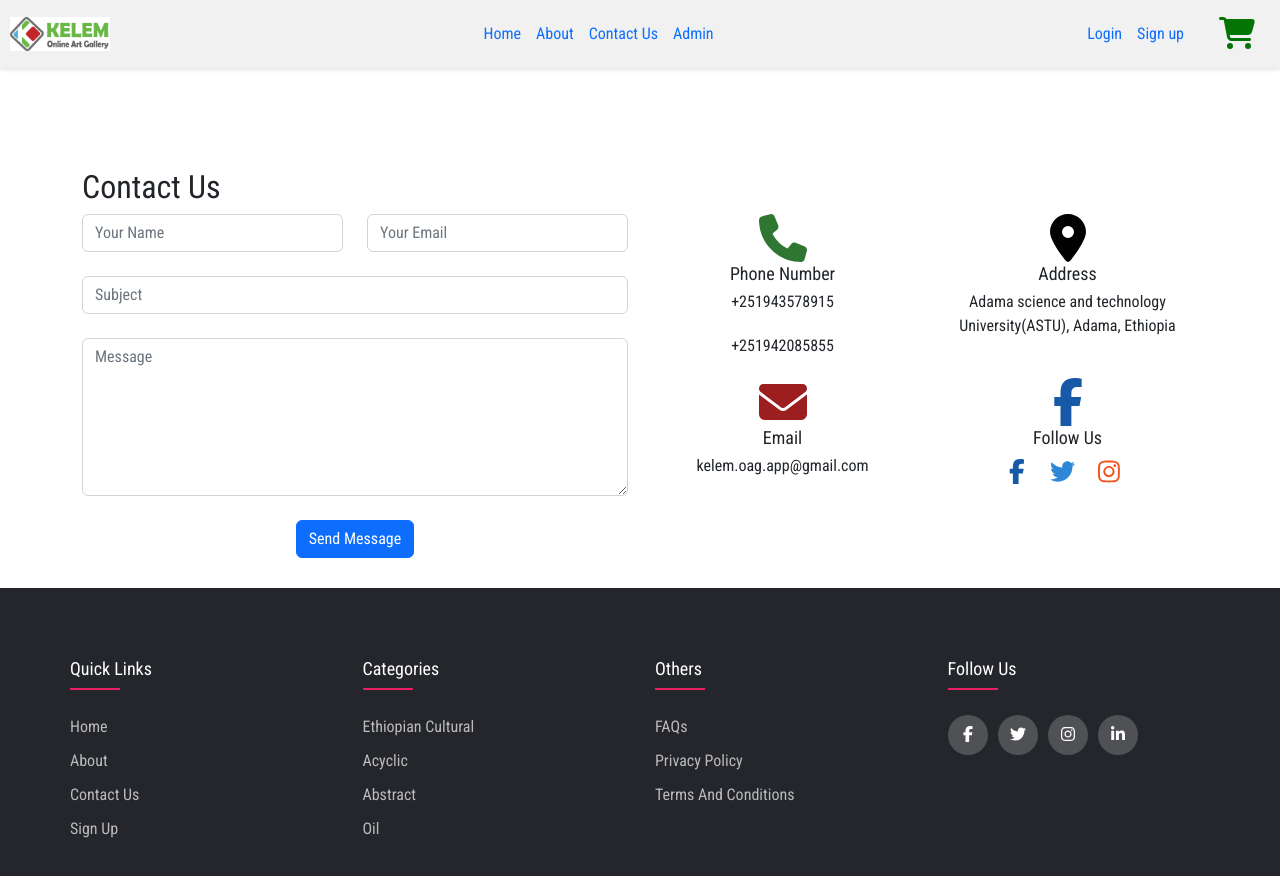
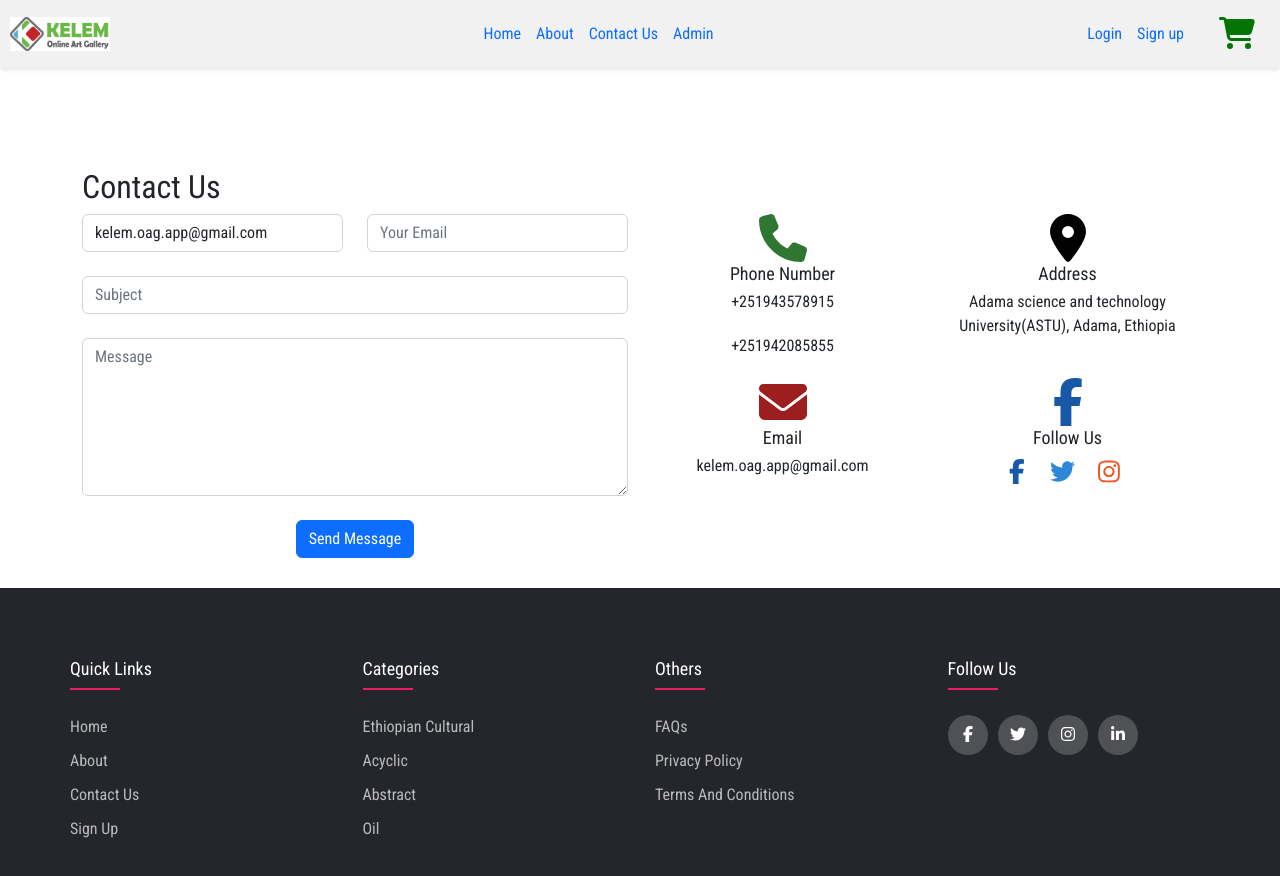
Before and after one commit to bereket-7/vue-oag-frontend, a Vue app: page /contactUs in a window 1280 px wide. Shown: the top 876 px of the page. Built offline with nearby package versions, Linux system fonts and the light colour scheme.

Commit message:
contact us logic

```diff
--- a/src/views/ContactUs.vue
+++ b/src/views/ContactUs.vue
@@ -6,11 +6,11 @@
       <div class="col-lg-6">
         <form @submit="sendEmail" class="php-email-form">
           <div class="row gy-4">
-            <div class="col-md-6">
-              <input v-model="name" type="text" name="name" class="form-control" placeholder="Your Name" required>
+             <div class="col-md-6">
+              <input v-model="recipient" type="text" name="name" class="form-control" placeholder="Kelem.oag.app@gmail.com" required>
             </div>
             <div class="col-md-6">
-              <input v-model="email" type="email" class="form-control" name="email" placeholder="Your Email" required>
+              <input v-model="sender" type="email" class="form-control" name="email" placeholder="Your Email" required>
             </div>
             <div class="col-md-12">
               <input v-model="subject" type="text" class="form-control" name="subject" placeholder="Subject" required>
@@ -83,7 +83,7 @@ export default {
   },
   data() {
     return {
-      name: '',
+      recipient: 'kelem.oag.app@gmail.com',
       email: '',
       subject: '',
       message: ''
```
